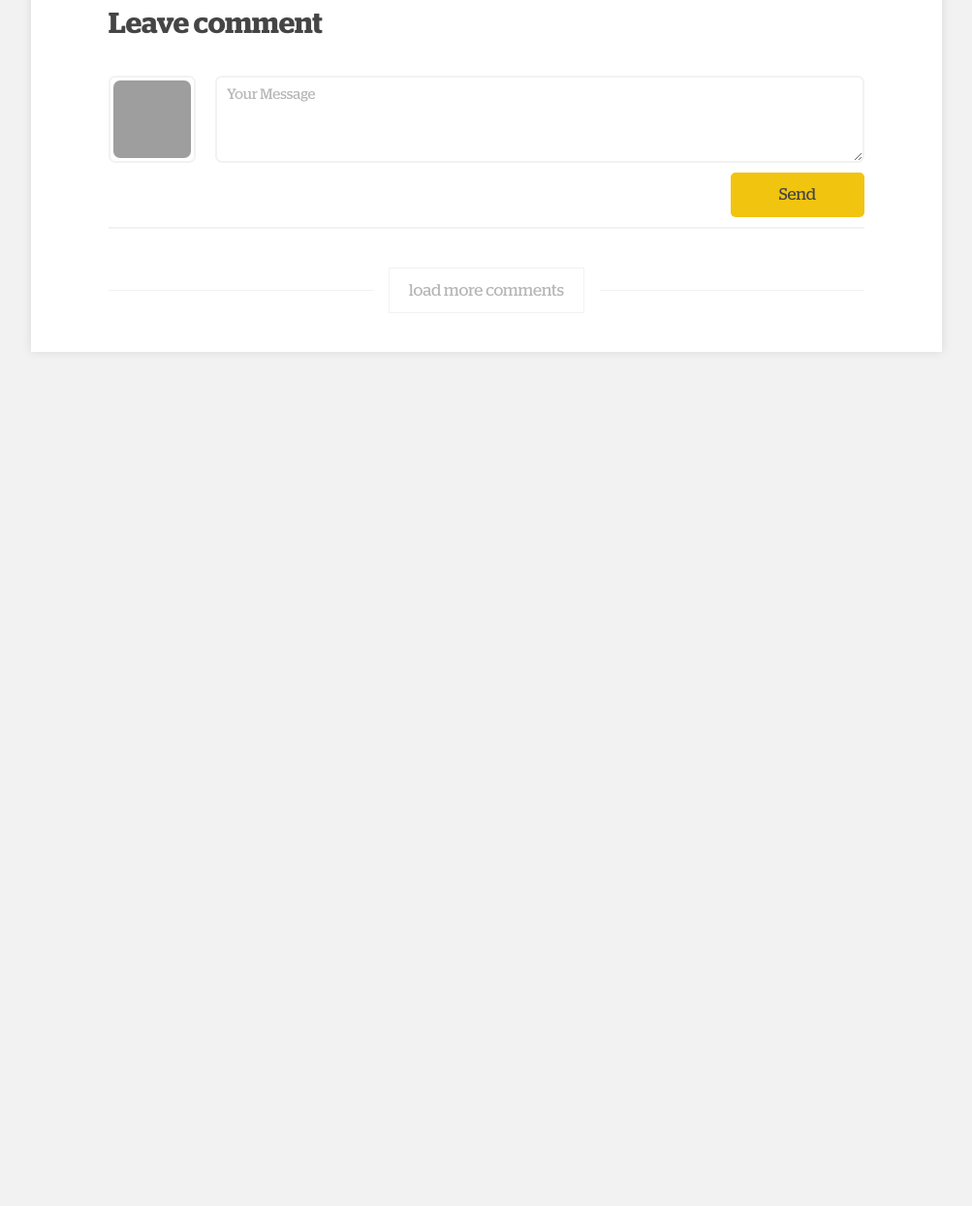
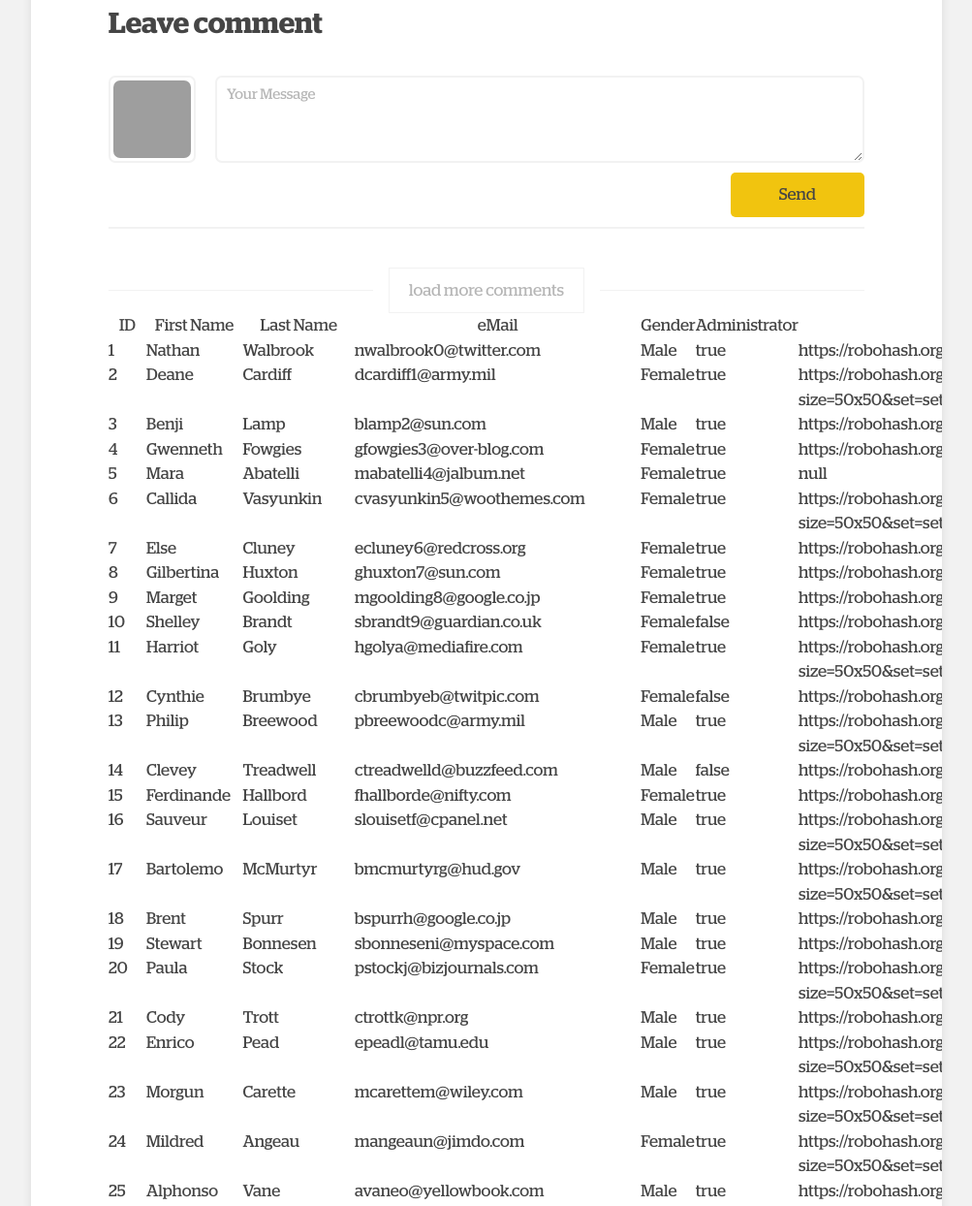
Before and after one commit to oscaryald/table-test, a website: page sourse/index.html in a window 1280 px wide. Shown: the part 1335-2579 px from the top of the page at 97% size, without its empty margins (138-1141 px from the left). Before the commit the page ends 1738 px from the top, so only its background shows below. Drawn offline with nearby package versions, Linux system fonts and the light colour scheme; no server answers; grey boxes are pictures that could not be loaded.

Commit message:
edit js file

```diff
--- a/sourse/index.html
+++ b/sourse/index.html
@@ -104,12 +104,15 @@
       	</li>
       </template>
 
+      <div id="data-table">
       </div>
+
+      </div>
+
+
     </div>
 
-    <table id="data-table">
 
-    </table>
 </div>
 
 <script src="http://code.jquery.com/jquery-3.2.0.min.js"></script>
--- a/sourse/js/main.js
+++ b/sourse/js/main.js
@@ -256,9 +256,9 @@ $(document).ready(function(){
 window.onload = function(){
 
 	function DataTable(param){
-
-		this.table = document.getElementById(param.block)
-
+		this.blockTable = document.getElementById(param.block);
+		this.flag = true;
+		this.table = document.createElement('table');
 	}
 
 	DataTable.prototype = {
@@ -271,20 +271,28 @@ window.onload = function(){
 
 		load : function(){
 
-			var xhr = new XMLHttpRequest();
+			var self = this,
+				data = null,
+				xhr = new XMLHttpRequest();
+
 			xhr.open('GET', '/js/MOCK_DATA.json');
 			xhr.onload = function() {
 			    if (xhr.status === 200) {
 
-			    	var data = JSON.parse(xhr.responseText)
-			    	// console.log(data)
+			    	data = JSON.parse(xhr.responseText)
 
-			    	data.forEach(function(el, i){
-			    		console.log(el['First Name'])
-			    		// console.log(el['ID'])
+			    	data.forEach(function(obj, i){
+			    		if(self.flag){
+			    			self.createTableElements.apply(self, [obj, 'th', true])
+			    			self.flag = false
+			    		}
+			    	});
+
+			    	data.forEach(function(obj, i){
+			    		self.createTableElements.apply(self, [obj, 'td'])
 			    	})
 
-			        // console.log(xhr.responseText)
+			    	self.blockTable.append(self.table)
 			    }
 			    else {
 			       console.log('Request failed.  Returned status of ' + xhr.status);
@@ -292,15 +300,30 @@ window.onload = function(){
 			};
 			xhr.send();
 
+		},
 
-			var table = document.createElement('table'),
-			    tr = table.appendChild(document.createElement('tbody'))
-			              .appendChild(document.createElement('tr'));
-			for (var i = 1; i < 1000; i++) {
-			    tr.appendChild(document.createElement('td'));
+		createTableElements : function(obj, cell, isTitle){
+			var	tr = '',
+				td = '',
+				th = '',
+				text = '';
+				dataText = '';
+			if(this.table.getElementsByTagName('tbody').length < 1){
+				this.table.appendChild(document.createElement('tbody'));
 			}
-
-		}
+			tr = document.createElement('tr');
+			for(key in obj){
+				td = document.createElement(cell)
+				if(isTitle){
+				  text = key
+				}else{
+				  text = obj[key]
+				}
+				dataText = document.createTextNode(text)
+				td.appendChild(dataText)
+				this.table.lastChild.appendChild(tr).appendChild(td);
+			}
+		},
 
 	}
 
```
